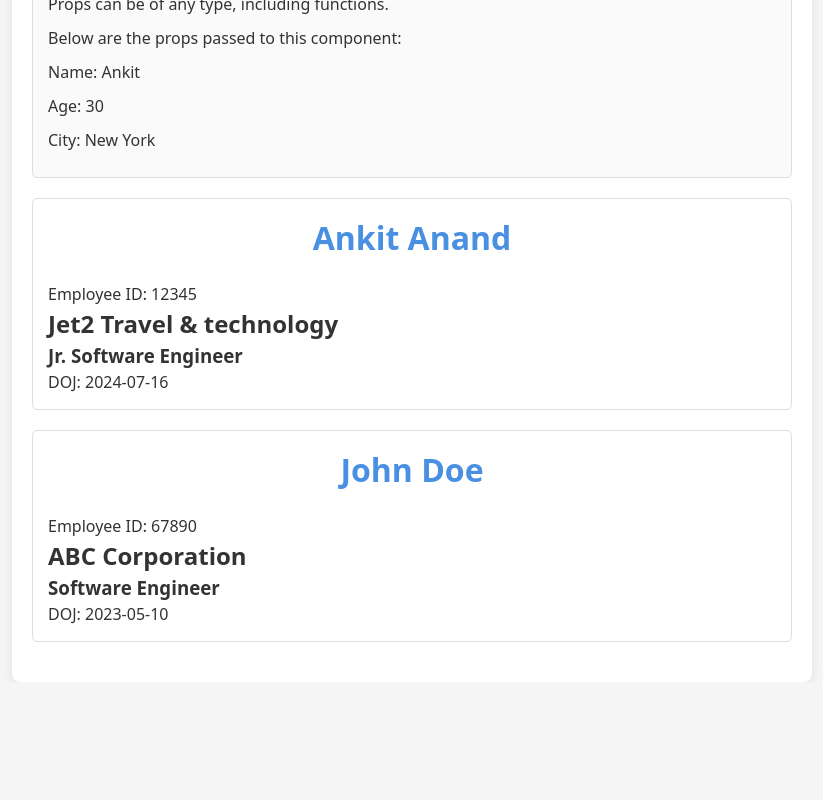
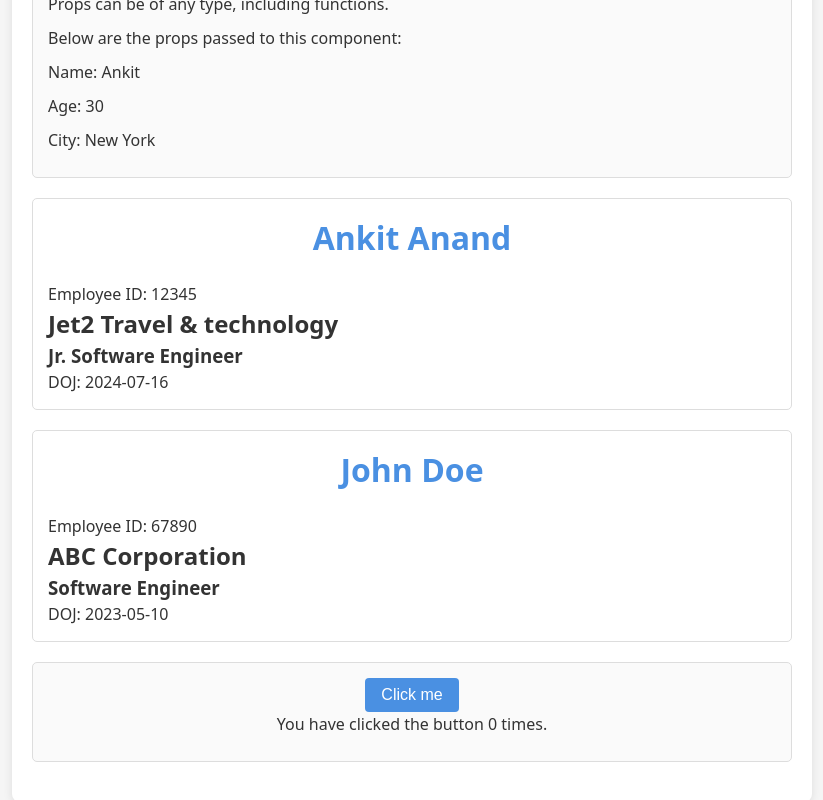
Before and after one commit to incognito0007/project-horizon, a React (Vite) app in the folder web/horizon-web/: page / in a window 1280 px wide. Shown: the part 558-1358 px from the top of the page, without its empty margins (228-1051 px from the left). Before the commit the page ends 1240 px from the top, so only its background shows below. Built offline with nearby package versions, Linux system fonts and the light colour scheme.

Commit message:
[web] feat: add Counter component with click functionality and update styles using useState Hook

```diff
--- a/web/horizon-web/src/App.tsx
+++ b/web/horizon-web/src/App.tsx
@@ -6,6 +6,7 @@
 import { printCoordinates } from './day-to-day-learning/02-ts-types-interfaces-typeAliases/typesAliases'
 import { printOrderDetails } from './day-to-day-learning/02-ts-types-interfaces-typeAliases/types-typeAliases-interface'
 import { viewUserData } from './day-to-day-learning/02-ts-types-interfaces-typeAliases/fetchApiResponse'
+import Counter from './day-to-day-learning/03-useState-useReducer-todoApp/Counter'
 
 function App() {
   const propsData = {
@@ -43,6 +44,7 @@
       {printCoordinates() ?? null}
       {printOrderDetails() ?? null}
       {viewUserData() ?? null}
+      <Counter />
     </div>
   )
 }
--- /dev/null
+++ b/web/horizon-web/src/day-to-day-learning/03-useState-useReducer-todoApp/Counter.tsx
@@ -0,0 +1,13 @@
+import { useState } from 'react'
+
+const Counter = () => {
+  const [count, setCount] = useState(0)
+  return (
+    <div className="component counterApp">
+      <button onClick={() => setCount(count + 1)}>Click me</button>
+      <p>You have clicked the button {count} times.</p>
+    </div>
+  )
+}
+
+export default Counter
--- a/web/horizon-web/src/index.css
+++ b/web/horizon-web/src/index.css
@@ -68,3 +68,9 @@
   margin-bottom: 20px;
   background-color: #fff;
 }
+
+.counterApp {
+  display: flex;
+  flex-direction: column;
+  align-items: center;
+}
```
